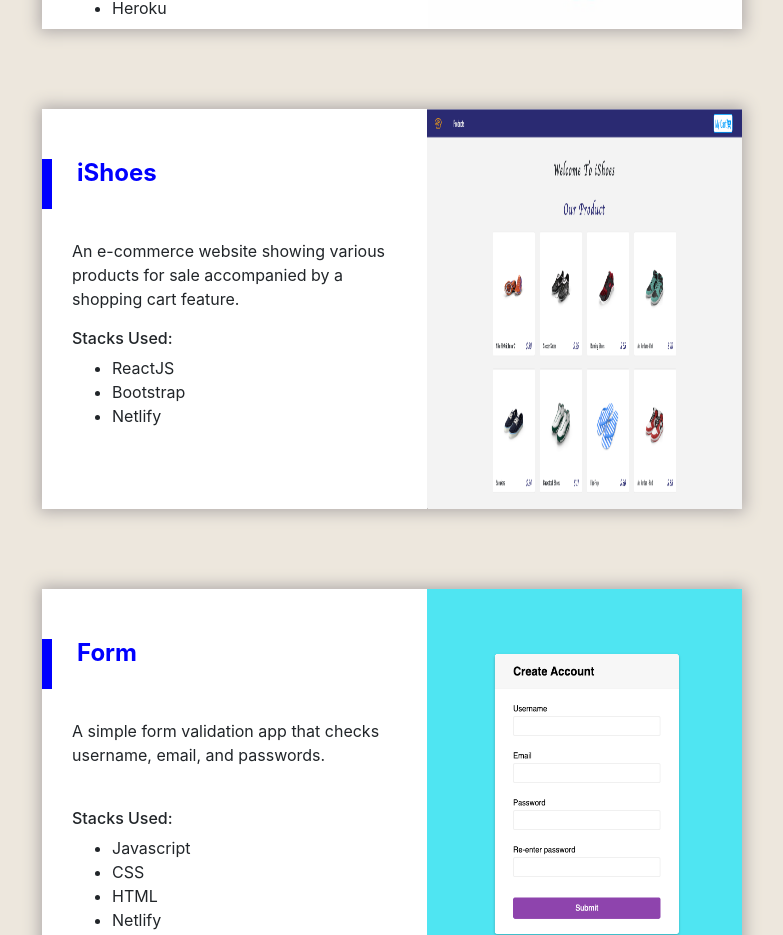
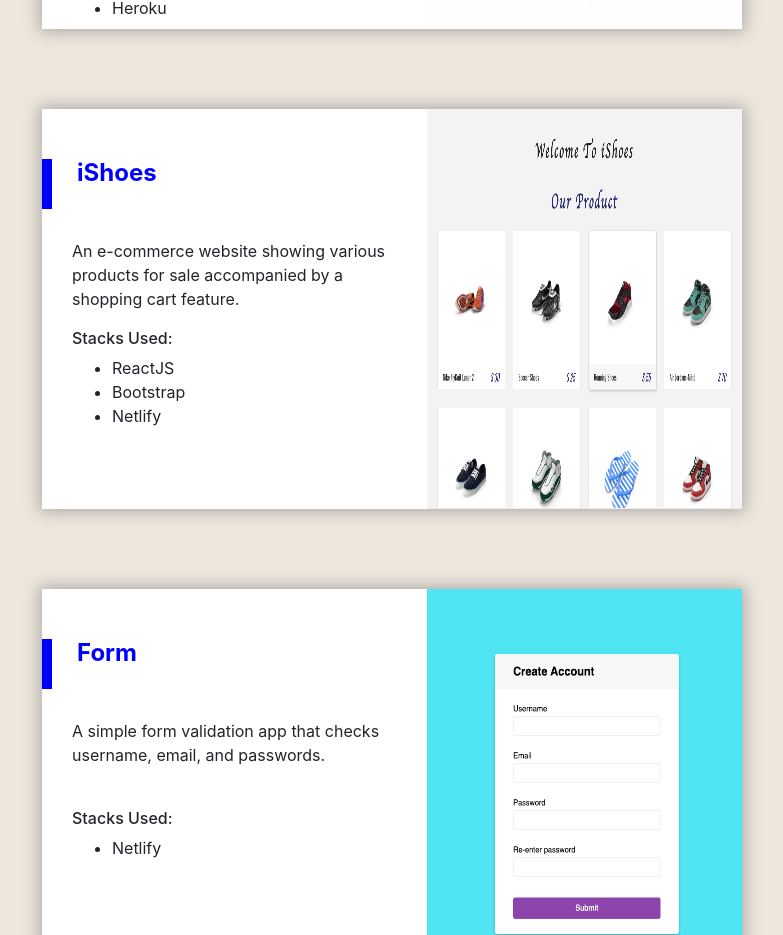
Before and after one commit to cornman00/portfolio, a React (Create React App) app: page /projects in a window 1280 px wide. Shown: the part 1257-2192 px from the top of the page, without its empty margins (248-1031 px from the left). Built offline with nearby package versions, Linux system fonts and the light colour scheme.

Commit message:
changed iShoes project picture

```diff
--- a/src/components/Home/CenterBox.js
+++ b/src/components/Home/CenterBox.js
@@ -39,12 +39,12 @@ export class CenterBox extends Component {
           <p id="header-2">Here's who I am &amp; what I do</p>
           <div className="buttons">
             <Link to="/resume">
-              <button id="button1" className="btn btn-primary ">
+              <button type="button" id="button1" className="btn btn-primary ">
                 RESUME
               </button>
             </Link>
             <Link to="/projects">
-              <button id="button2" className="btn btn-primary">
+              <button type="button" id="button2" className="btn btn-primary">
                 PROJECTS
               </button>
             </Link>
--- a/src/components/Projects/ProjectMain.js
+++ b/src/components/Projects/ProjectMain.js
@@ -4,6 +4,7 @@ import Covid19 from "../../Images/covid19.jpg";
 import Spotify from "../../Images/spotify-logo.jpg";
 import FormValidation from "../../Images/form-validation.png";
 import Ecommerce from "../../Images/ecommerce.png";
+import iShoes from "../../Images/iShoes.png";
 
 export class ProjectMain extends Component {
   render() {
@@ -45,7 +46,7 @@ export class ProjectMain extends Component {
         />
         <ProjectBox
           title="iShoes"
-          img={Ecommerce}
+          img={iShoes}
           url="https://react-shoes-store.netlify.app/"
           description="An e-commerce website showing various products for sale accompanied by a shopping cart feature."
           stacks={["ReactJS", "Bootstrap", "Netlify"]}
@@ -55,7 +56,7 @@ export class ProjectMain extends Component {
           img={FormValidation}
           url="https://heuristic-bohr-3c4412.netlify.app/"
           description="A simple form validation app that checks username, email, and passwords."
-          stacks={["Javascript", "CSS", "HTML", "Netlify"]}
+          stacks={["Netlify"]}
         />
       </div>
     );
```
Also changed, not shown: src/Images/iShoes.png (added).
